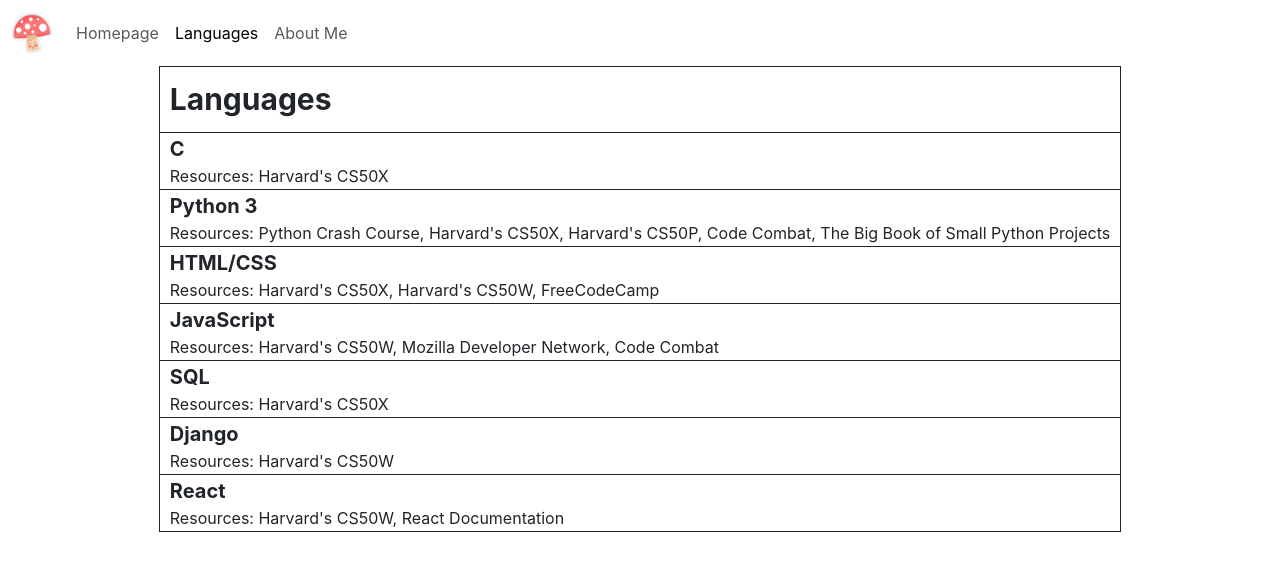
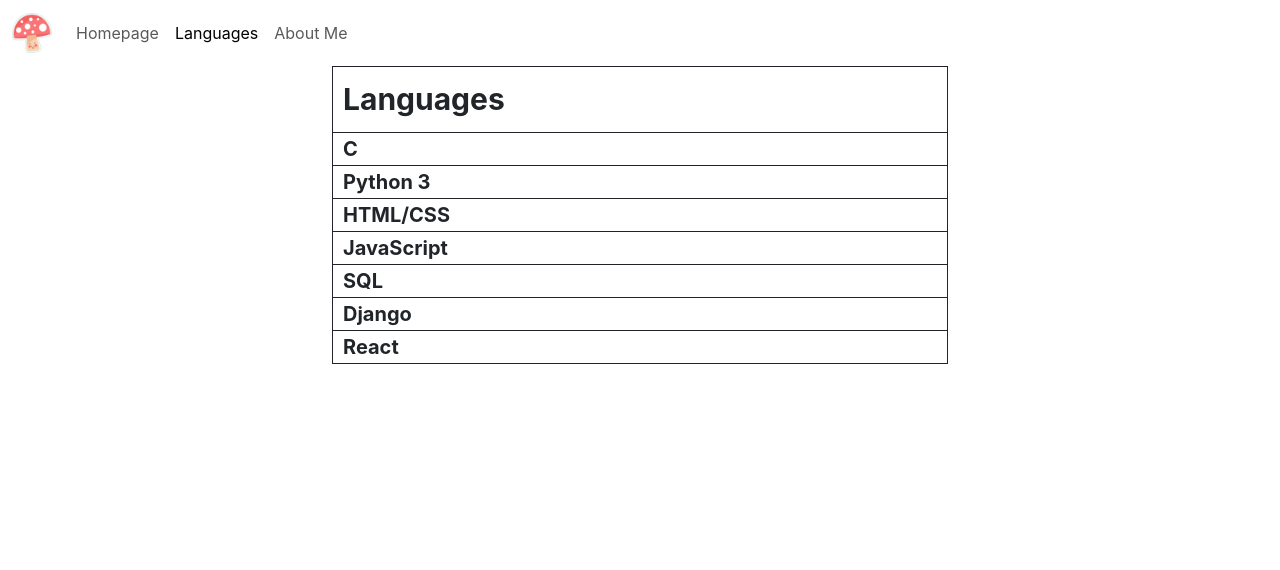
Before and after one commit to nhillson/personal, a React (Create React App) app: page /languages in a window 1280 px wide. Shown: the top 570 px of the page. Built offline with nearby package versions, Linux system fonts and the light colour scheme; the HTML template or start-up script is replaced by a standard one.

Commit message:
Added collapsing functionality for rows of langs

```diff
--- a/src/App.js
+++ b/src/App.js
@@ -21,27 +21,34 @@
     </Navbar>
   );
 }
-function LangItem({ lang }) {
+function LangItem({ lang , active, onShow }) {
   let language = lang.language;
   let resources = lang.resources.join(", ");
-  function handleClick() {
-    alert('clicked!');
-  }
   return (
-    <tr>
-      <td onClick={handleClick}>
+    <tr onClick={onShow}>
+      <td>
       <div className="table-lang"><b>{language}</b></div>
-      <div className="table-resource">Resources:  {resources}</div>
+      {active == language ? (
+        <div className="table-resource">Resources:  {resources}</div>
+      ) : (
+        <div></div>
+      )}
       </td>
     </tr>
   );
 }
 
 function LangList() {
-
+  const [active, setActive] = useState("None");
   const rows = [];
   langs.forEach((lang) => {
-    rows.push(<LangItem lang={lang} />)
+    rows.push(<LangItem lang={lang} active={active} onShow={() => {
+      if (lang.language == active) {
+        setActive("None")
+      } else {
+        setActive(lang.language)
+      }
+    }} />)
   })
   return (
     <table className="langtable">
--- a/src/index.css
+++ b/src/index.css
@@ -27,6 +27,7 @@
   margin-left: auto;
   margin-right: auto;
   border-collapse: collapse;
+  width: 50%;
 }
 
 th {
```
